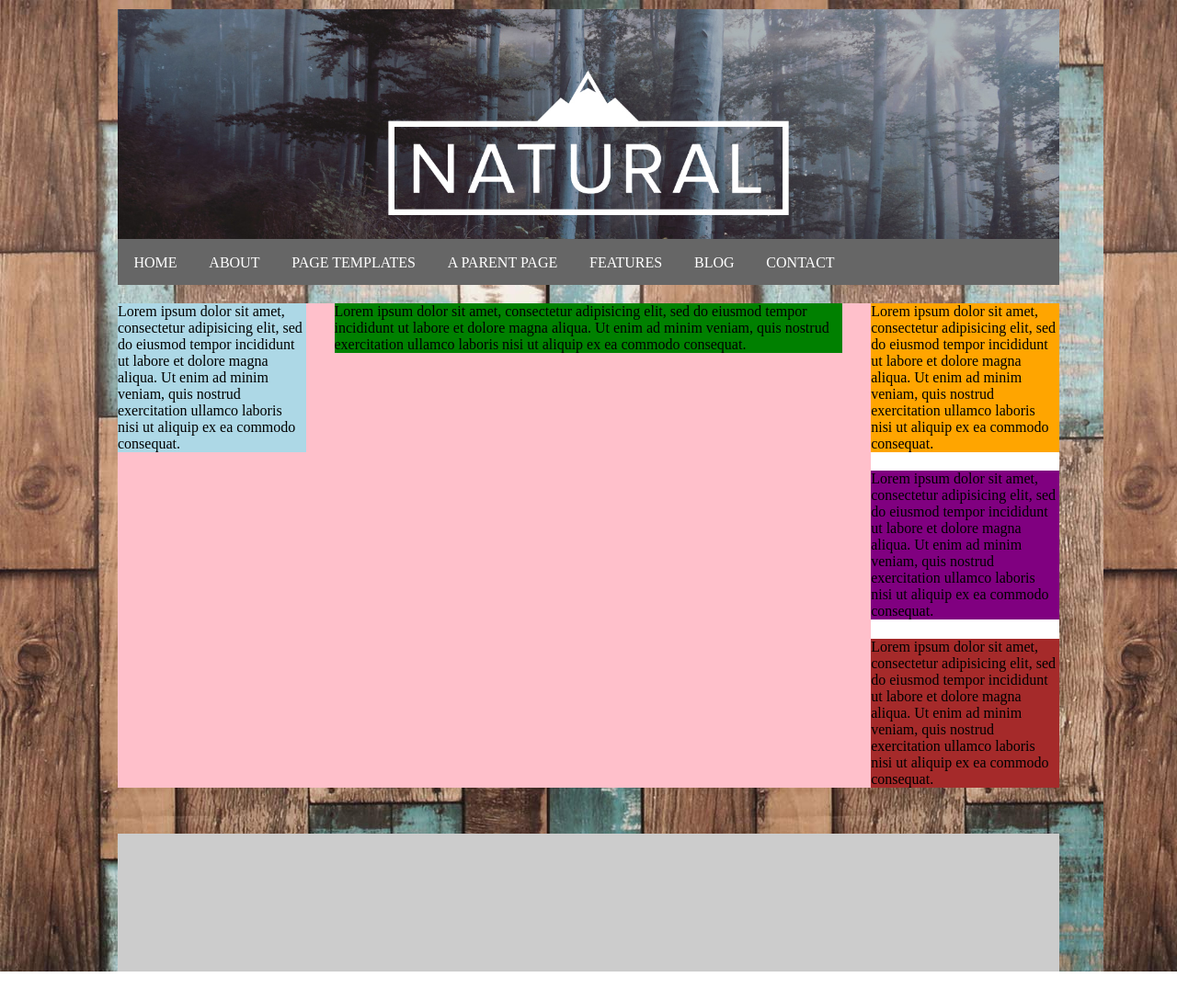
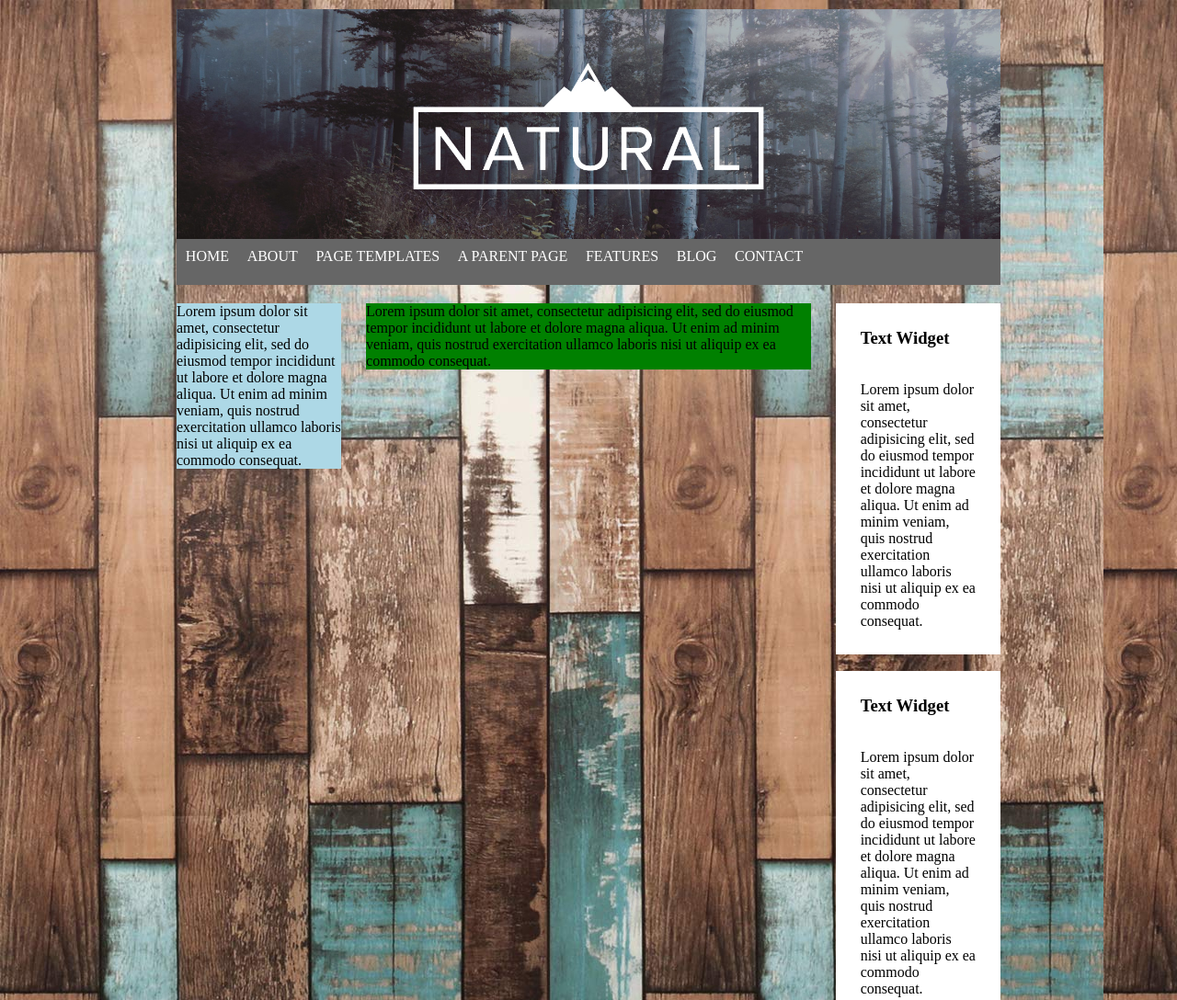
Before and after one commit to Mr2803/htmlcss-struttura-wp, a plain HTML site: page altvers/index.html in a window 1280 px wide. Shown: the top 1088 px of the page at 92% size. Before the commit the page ends 1057 px from the top, so only its background shows below. Drawn offline with Linux system fonts and the light colour scheme.

Commit message:
add box-sizing border box and padding in column3

```diff
--- a/altvers/css/style.css
+++ b/altvers/css/style.css
@@ -13,13 +13,13 @@ margin: auto;
 header{
   background-image: url(../img/bg-header.jpg) ;
   background-size: cover;
-  width: 80%;
+  width: 70%;
   height: 250px;
 }
 
 div.menu{
   background:#666666 ;
-  width: 80%;
+  width: 70%;
   height: 50px;
 
 }
@@ -33,7 +33,7 @@ ul{
 li{
   float:left;
   color: white;
-  margin: 1.7%;
+  margin: 1.1%;
 }
 
 /* li{
@@ -44,10 +44,10 @@ li{
 
 /* parte centrale */
 div.global{
-  background:pink;
-  width: 80%;
+  width: 70%;
   margin-top:20px;
   margin-bottom: 50px;
+
 
 }
 
@@ -66,11 +66,13 @@ div.colonna1, div.colonna2,div.colonna3{
 /* regole generali blocchi in colonna3 */
 div.blocco1,div.blocco2,div.blocco3{
   width:100%;
+  background: white;
+  box-sizing:border-box;
+  padding: 15%;
 }
 /* |regole generali blocchi in colonna3 */
 
 /* regole colonne singole */
-
 div.colonna1{
   width: 20%;
   background:lightblue;
@@ -85,23 +87,14 @@ div.colonna2{
 
 div.colonna3{
   width: 20%;
-  background:white;
 }
 /* |regole colonne singole */
 
 /* regole blocchi singoli */
-div.blocco1{
-  background: orange;
-}
 
 div.blocco2{
-  background: purple;
   margin-top: 10%;
   margin-bottom: 10%;
-}
-
-div.blocco3{
-  background: brown;
 }
 /* |regole blocchi singoli */
 
--- a/altvers/index.html
+++ b/altvers/index.html
@@ -44,18 +44,24 @@
       <div class="colonna3">
         <!-- primo blocco in colonna3-->
         <div class=blocco1>
+          <h3>Text Widget</h3>
+          <br><br>
           <p>Lorem ipsum dolor sit amet, consectetur adipisicing elit, sed do eiusmod tempor incididunt ut labore et dolore magna aliqua. Ut enim ad minim veniam, quis nostrud exercitation ullamco laboris nisi ut aliquip ex ea commodo consequat.</p>
         </div>
         <!-- |primo blocco in colonna3-->
 
         <!-- secondo blocco in colonna3-->
         <div class="blocco2">
+          <h3>Text Widget</h3>
+          <br><br>
           <p>Lorem ipsum dolor sit amet, consectetur adipisicing elit, sed do eiusmod tempor incididunt ut labore et dolore magna aliqua. Ut enim ad minim veniam, quis nostrud exercitation ullamco laboris nisi ut aliquip ex ea commodo consequat.</p>
         </div>
         <!-- |secondo blocco in colonna3-->
 
         <!-- terzo blocco in colonna3-->
         <div class="blocco3">
+          <h3>Text Widget</h3>
+          <br><br>
           <p>Lorem ipsum dolor sit amet, consectetur adipisicing elit, sed do eiusmod tempor incididunt ut labore et dolore magna aliqua. Ut enim ad minim veniam, quis nostrud exercitation ullamco laboris nisi ut aliquip ex ea commodo consequat.</p>
         </div>
         <!-- |terzo blocco in colonna3-->
```
